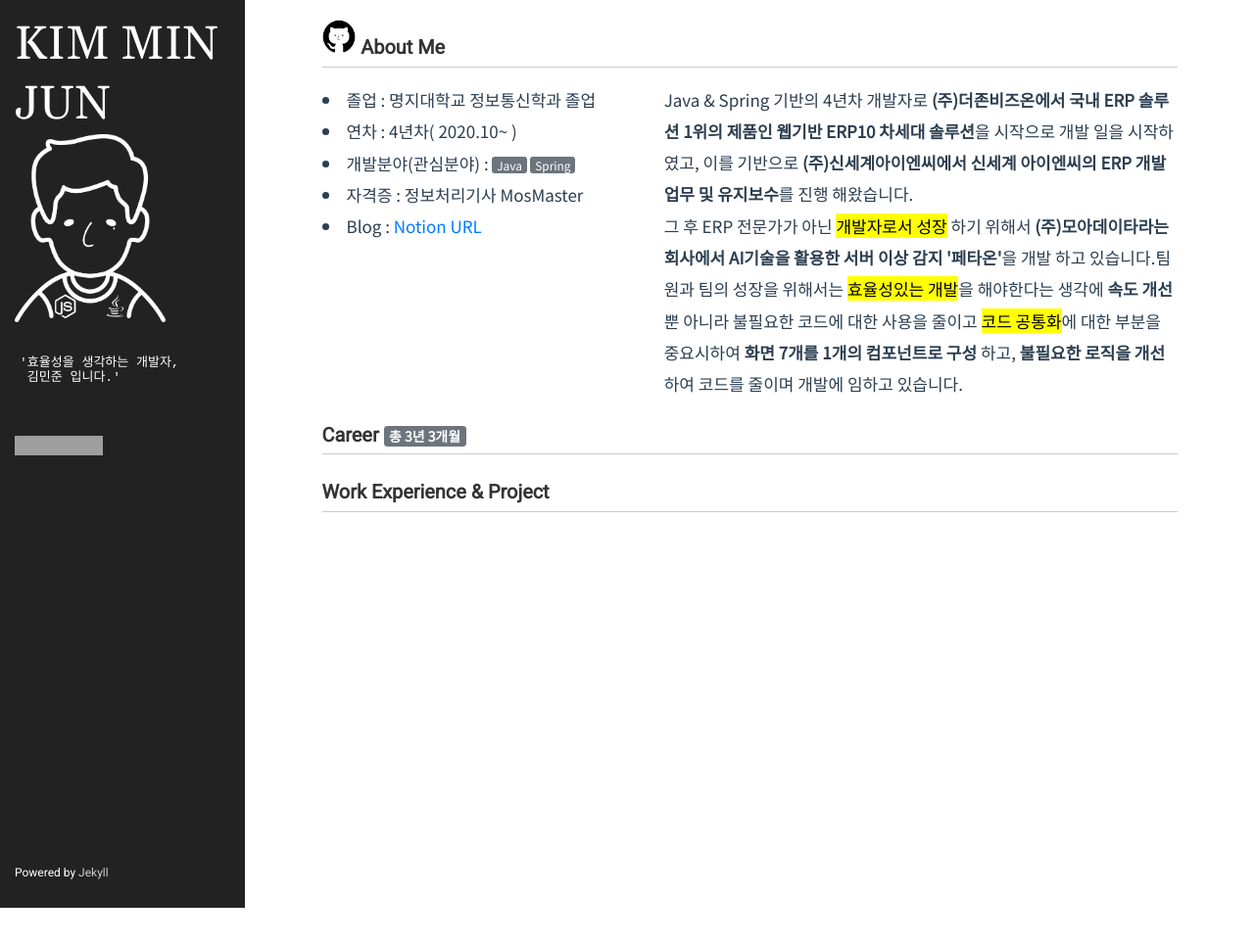
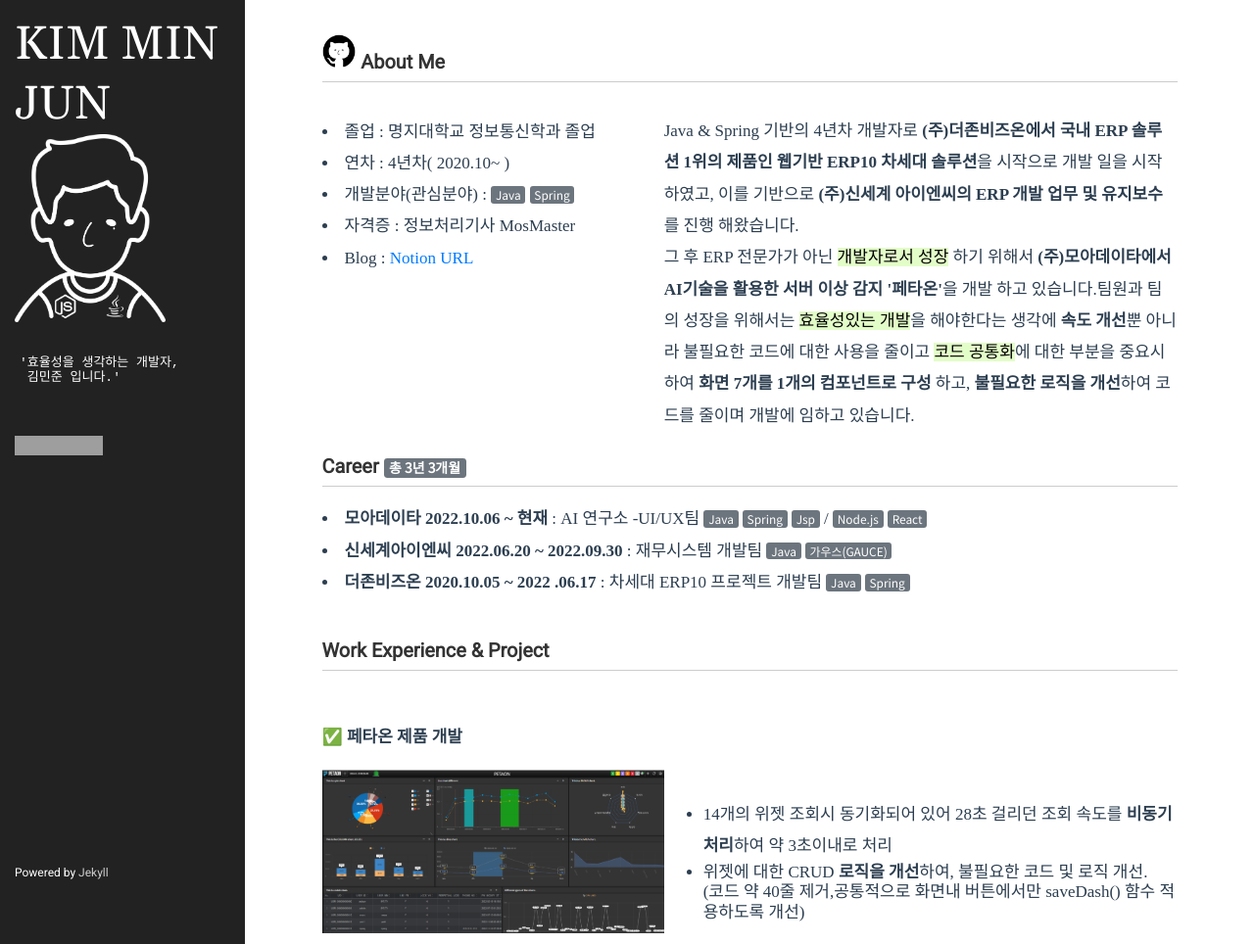
Before and after one commit to alswns1201/alswns1201.github.io, a Jekyll site: the page built from index.md, in a window 1280 px wide. Shown: the whole page at 98% size. Built offline with Jekyll 4.4.1, drawn with Linux system fonts in a browser that asks for light colours; before the commit the page ends 927 px from its top, so only the background shows below that; grey boxes are pictures that could not be loaded.

Commit message:
포폴 내용 정리 . Style 적용.

```diff
--- a/_includes/home.html
+++ b/_includes/home.html
@@ -11,9 +11,9 @@
             <div class="right">
                 <p>Java &amp; Spring 기반의 4년차 개발자로
                     <strong>(주)더존비즈온에서 국내 ERP 솔루션 1위의 제품인 웹기반 ERP10 차세대 솔루션</strong>을 시작으로 개발 일을 시작하였고,
-                    이를 기반으로 <strong>(주)신세계아이엔씨에서 신세계 아이엔씨의 ERP 개발 업무 및 유지보수</strong>를 진행 해왔습니다.<br>
+                    이를 기반으로 <strong>(주)신세계 아이엔씨의 ERP 개발 업무 및 유지보수</strong>를 진행 해왔습니다.<br>
                     그 후
-                    ERP 전문가가 아닌 <mark>개발자로서 성장</mark> 하기 위해서  <strong>(주)모아데이타라는 회사에서 AI기술을 활용한 서버 이상 감지 '페타온'</strong>을
+                    ERP 전문가가 아닌 <mark>개발자로서 성장</mark> 하기 위해서  <strong>(주)모아데이타에서 AI기술을 활용한 서버 이상 감지 '페타온'</strong>을
                     개발 하고 있습니다.팀원과 팀의 성장을 위해서는 <mark>효율성있는 개발</mark>을 해야한다는 생각에 <strong>속도 개선</strong>뿐 아니라
                     불필요한 코드에 대한 사용을 줄이고 <mark>코드 공통화</mark>에 대한 부분을 중요시하여 <strong>화면 7개를 1개의 컴포넌트로 구성 </strong>하고,  <strong>불필요한 로직을 개선</strong>하여
                     코드를 줄이며 개발에 임하고 있습니다.
@@ -22,8 +22,27 @@
 
 
     <h3 class="post-header">Career <span class="badge"> 총 3년 3개월</span> </h3>
+        <li><strong>모아데이타 2022.10.06 ~ 현재 </strong> : AI 연구소 -UI/UX팀  <span  class="badge"> Java </span> <span  class="badge"> Spring </span> <span  class="badge"> Jsp </span> / <span  class="badge"> Node.js </span> <span  class="badge"> React </span> </li>
+        <li><strong>신세계아이엔씨 2022.06.20 ~ 2022.09.30 </strong>: 재무시스템 개발팀 <span  class="badge"> Java </span> <span  class="badge"> 가우스(GAUCE) </span></li>
+        <li><strong>더존비즈온  2020.10.05 ~ 2022 .06.17</strong> : 차세대 ERP10 프로젝트 개발팀   <span  class="badge"> Java </span> <span  class="badge"> Spring </span></li>
 
     <h3 class="post-header">Work Experience & Project</h3>
+    <div class="post-one">
+        <div class="left">
+            <p><span><b>✅ 페타온 제품 개발</b></span></p>
+            <img src="public/img/petaon.png"/>
+        </div>
+        <div class="right">
+            <br><br><br>
+            <ul>
+                <li>14개의 위젯 조회시 동기화되어 있어 28초 걸리던 조회 속도를 <strong>비동기처리</strong>하여 약 3초이내로 처리 </li>
+            <li style="line-height: 120%">위젯에 대한 CRUD <strong>로직을 개선</strong>하여, 불필요한 코드 및 로직 개선.
+                <br>
+                (코드 약 40줄 제거,공통적으로 화면내 버튼에서만 saveDash() 함수 적용하도록 개선) </li>
+            </ul>
+        </div>
+    </div>
+
 
 
 </article>
--- a/public/css/custom.css
+++ b/public/css/custom.css
@@ -5,14 +5,21 @@
     font-size: 17px;
     margin-bottom: 100px;
     line-height: 1.9;
+    font-family: Meiryo;
     /*font-family: 'Noto Sans Korean', sans-serif;*/
 }
 
 /*메인 이미지 로고*/
-article img { max-width: 4%;   }
+h3 img { max-width: 4%;   }
+
+/* 이미지 크기*/
+a img { max-width: 70%;   }
+li a img {max-width: 10%}
+.left img {max-width: 100%}
 
 /*header 밑줄.*/
 .post-header {
+    margin-top: 4%;
     border-bottom: 1px solid #ccc;
 
 }
@@ -45,43 +52,18 @@
 /*left 영역*/
 .left {
     width: 40%; float: left; margin-top: 2%;
+
 }
 .right {
-   width: 60%; float: left;
+    width: 60%;
+    float: left;
+
+
 }
 
-
-
-
-
-
-
-
-
-
-
-
-
-
-a img { max-width: 70%;   }
-
-li a img {max-width: 10%}
-
-
-/**
-title 앞에 형광색 표시 적용 하기.
- */
-.mark01::before{
-    content: "";
-    display: block;
-    height: 10px;
-    width: 20px;
-    background: #4dc3c3;
-    transform: rotate(-45deg);
-    border-radius: 10px;
-    position: absolute;
-    top: 5px;
-    left: 0;
+/*mark 태그*/
+mark {
+ background-color: #e3fdc8;
 }
 
 /**
@@ -101,3 +83,30 @@
     font-family: "Noto Sans KR", sans-serif;
 
 }
+
+
+
+
+
+
+
+
+
+
+
+
+/**
+title 앞에 형광색 표시 적용 하기.
+ */
+.mark01::before{
+    content: "";
+    display: block;
+    height: 10px;
+    width: 20px;
+    background: #4dc3c3;
+    transform: rotate(-45deg);
+    border-radius: 10px;
+    position: absolute;
+    top: 5px;
+    left: 0;
+}
--- a/public/css/style.css
+++ b/public/css/style.css
@@ -225,7 +225,8 @@
 article h6 {
 	font-family: "Roboto", "Nanum Gothic";
 	color: #333;
-  	margin-bottom: 0;
+  	margin-bottom: 2%;
+	margin-top: 10%;
 }
 
 article.home h1 a,
```
